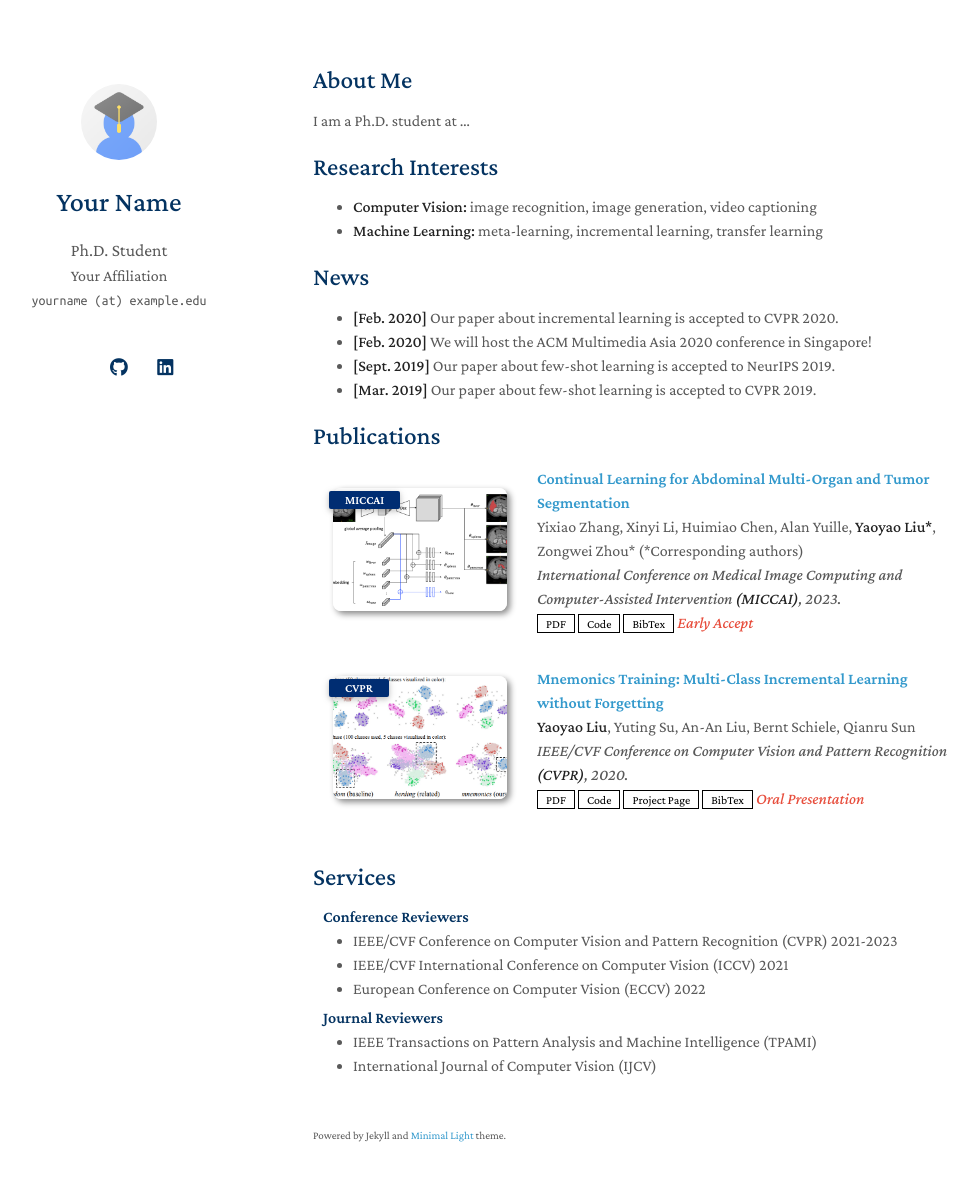
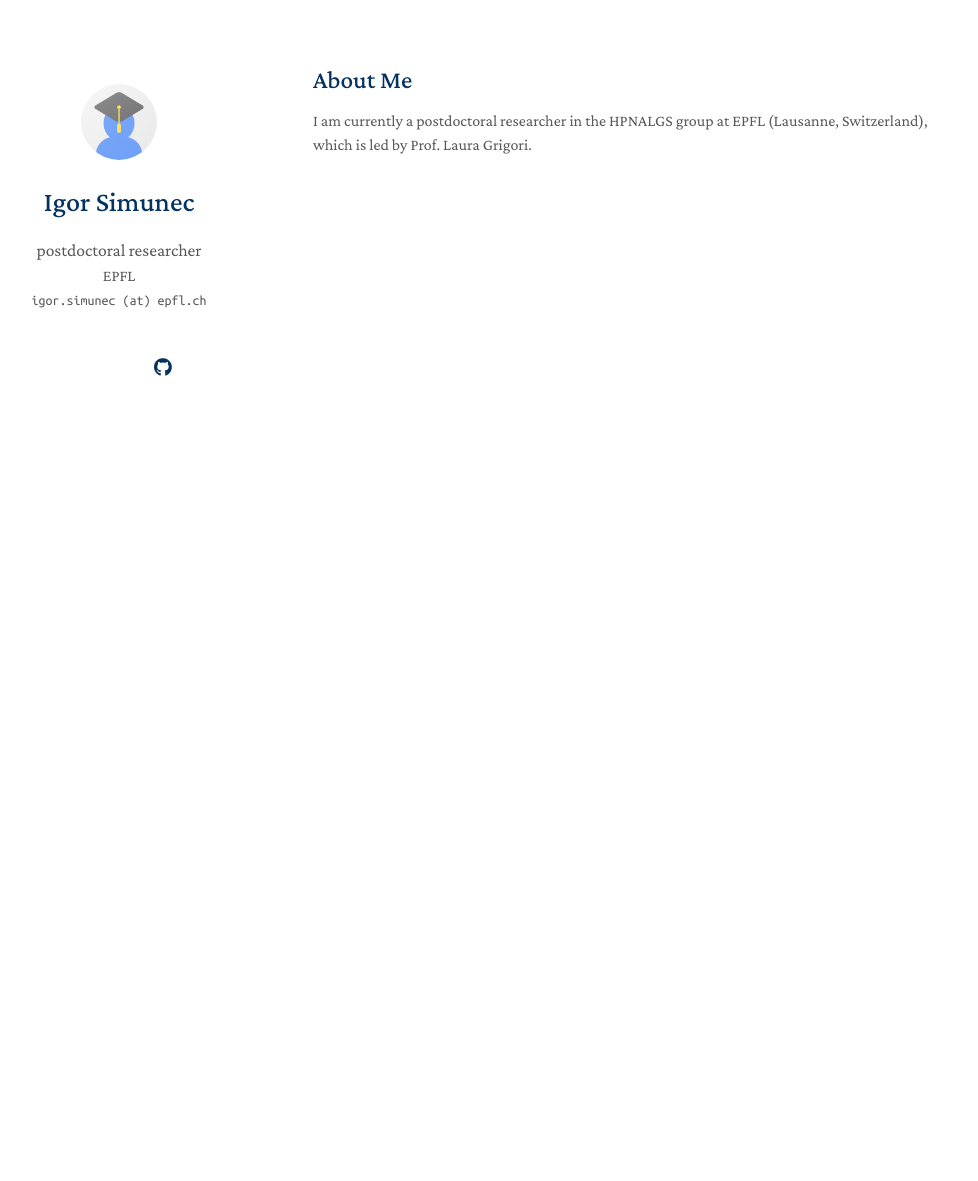
Before and after one commit to simunec/simunec.github.io, a Jekyll site: the page built from index.md, in a window 1280 px wide and 1216 px high. Shown: the top 1181 px of the window, without its empty margins (157-1135 px from the left). Built offline with Jekyll 4.4.1, drawn with Linux system fonts in a browser that asks for light colours; a style sheet for code colours, icons or effects is not loaded; our own code applies the rules of GitHub Pages for plain Markdown files.

Commit message:
begin customization

```diff
--- a/_config.yml
+++ b/_config.yml
@@ -1,8 +1,8 @@
 # Basic Information
-title: Your Name
-position: Ph.D. Student
-affiliation: Your Affiliation
-email: yourname (at) example.edu
+title: Igor Simunec
+position: postdoctoral researcher
+affiliation: EPFL
+email: igor.simunec (at) epfl.ch
 
 # Search Engine Optimization (SEO)
 # The following information is used to improve the website traffic from search engines, e.g., Google.
@@ -12,11 +12,11 @@ canonical: https://minimal-light-theme.yliu.me/
 
 # Links
 # If you don't need one of them, you may delete the corresponding line.
-google_scholar: https://scholar.google.com/
-cv_link: assets/files/curriculum_vitae.pdf
-github_link: https://github.com/
-linkedin: https://www.linkedin.com/
-twitter: https://twitter.com/
+google_scholar: https://scholar.google.com/citations?user=YryzRxIAAAAJ
+cv_link: assets/files/cv-simunec.pdf
+github_link: https://github.com/simunec
+# linkedin: https://www.linkedin.com/
+# twitter: https://twitter.com/
 
 # Images (e.g., your profile picture and your website's favicon)
 # "favicon" and "favicon_dark" are used for the light and dark modes, respectively.
@@ -26,7 +26,7 @@ favicon_dark: ./assets/img/favicon-dark.png
 
 # Footnote
 # You may use the option to disable the footnote, "Powered by Jekyll and Minimal Light theme."
-enable_footnote: true
+enable_footnote: false
 
 # Auto Dark Mode
 # You may use the option to disable the automatic dark theme
@@ -42,16 +42,13 @@ google_analytics: UA-111540567-4
 
 # Use this project as a remote theme for GitHub Pages
 # See the guide here: https://docs.github.com/en/pages/setting-up-a-github-pages-site-with-jekyll/adding-a-theme-to-your-github-pages-site-using-jekyll
-remote_theme: yaoyao-liu/minimal-light
+# remote_theme: yaoyao-liu/minimal-light
 
 # The following files will be removed from the generated website.
 exclude:
   - Gemfile
   - Gemfile.lock
   - README.md
-  - README_zh_Hans.md
-  - README_zh_Hant.md
-  - README_de.md
   - LICENSE
   - minimal-light.gemspec
   - html_source_file/
--- a/_data/publications.yml
+++ /dev/null
@@ -1,22 +0,0 @@
-main:
-
-  - title: Continual Learning for Abdominal Multi-Organ and Tumor Segmentation
-    authors: Yixiao Zhang, Xinyi Li, Huimiao Chen, Alan Yuille, <strong>Yaoyao Liu*</strong>, Zongwei Zhou* (*Corresponding authors)
-    conference_short: MICCAI
-    conference: International Conference on Medical Image Computing and Computer-Assisted Intervention <strong>(MICCAI)</strong>, 2023.
-    pdf: https://arxiv.org/pdf/2306.00988.pdf
-    code: https://github.com/MrGiovanni/ContinualLearning
-    bibtex: https://bib.yliu.me/MICCAI23.txt
-    image: ./assets/img/teaser_example_2.png
-    notes: Early Accept
-
-  - title: "Mnemonics Training: Multi-Class Incremental Learning without Forgetting"
-    authors: <strong>Yaoyao Liu</strong>, Yuting Su, An-An Liu, Bernt Schiele, Qianru Sun
-    conference_short: CVPR
-    conference: IEEE/CVF Conference on Computer Vision and Pattern Recognition <strong>(CVPR)</strong>, 2020.
-    pdf: https://arxiv.org/pdf/2002.10211.pdf
-    code: https://github.com/yaoyao-liu/class-incremental-learning/tree/main/mnemonics-training
-    page: https://class-il.mpi-inf.mpg.de/mnemonics/
-    bibtex: https://class-il.mpi-inf.mpg.de/mnemonics/
-    notes: Oral Presentation
-    image: ./assets/img/teaser_example.png
--- a/html_source_file/index.html
+++ b/html_source_file/index.html
@@ -59,7 +59,7 @@
 
 
 
-        <a style="margin: 0 5px 0 0" href="assets/files/curriculum_vitae.pdf">
+        <a style="margin: 0 5px 0 0" href="assets/files/cv-simunec.pdf">
           <i class="ai ai-cv" style="font-size:1.3rem;"></i>
         </a>
 
--- a/index.md
+++ b/index.md
@@ -4,20 +4,4 @@ layout: homepage
 
 ## About Me
 
-I am a Ph.D. student at ...
-
-## Research Interests
-
-- **Computer Vision:** image recognition, image generation, video captioning
-- **Machine Learning:** meta-learning, incremental learning, transfer learning
-
-## News
-
-- **[Feb. 2020]** Our paper about incremental learning is accepted to CVPR 2020.
-- **[Feb. 2020]** We will host the ACM Multimedia Asia 2020 conference in Singapore!
-- **[Sept. 2019]** Our paper about few-shot learning is accepted to NeurIPS 2019.
-- **[Mar. 2019]** Our paper about few-shot learning is accepted to CVPR 2019.
-
-{% include_relative _includes/publications.md %}
-
-{% include_relative _includes/services.md %}
+I am currently a postdoctoral researcher in the HPNALGS group at EPFL (Lausanne, Switzerland), which is led by Prof. Laura Grigori.
```
Also changed, not shown: README_de.md (deleted), README_zh_Hans.md (deleted), README_zh_Hant.md (deleted), 2 other files.
